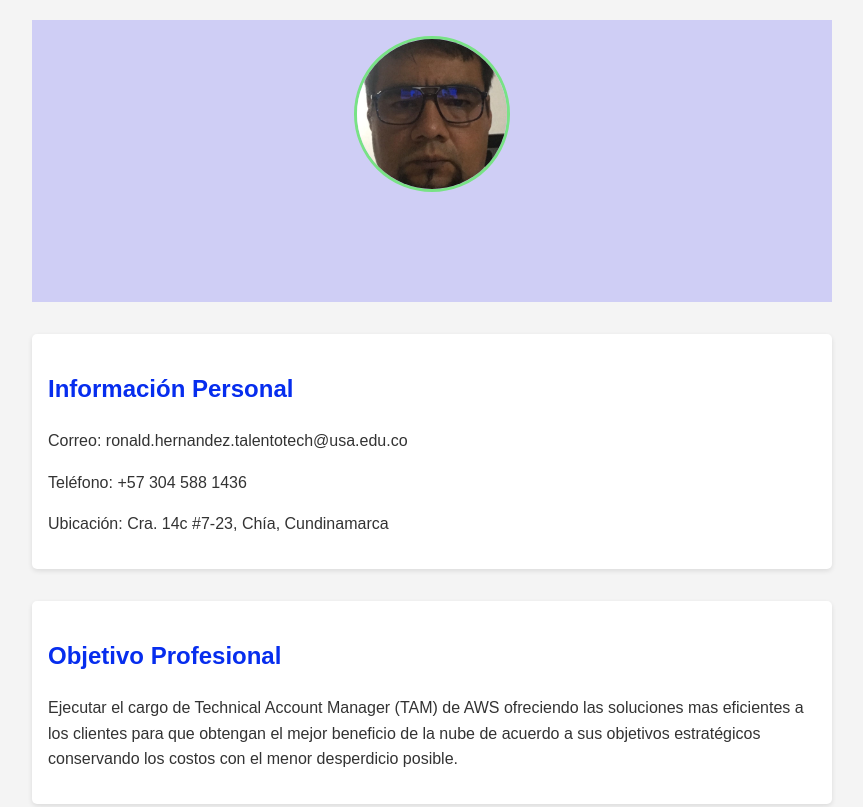
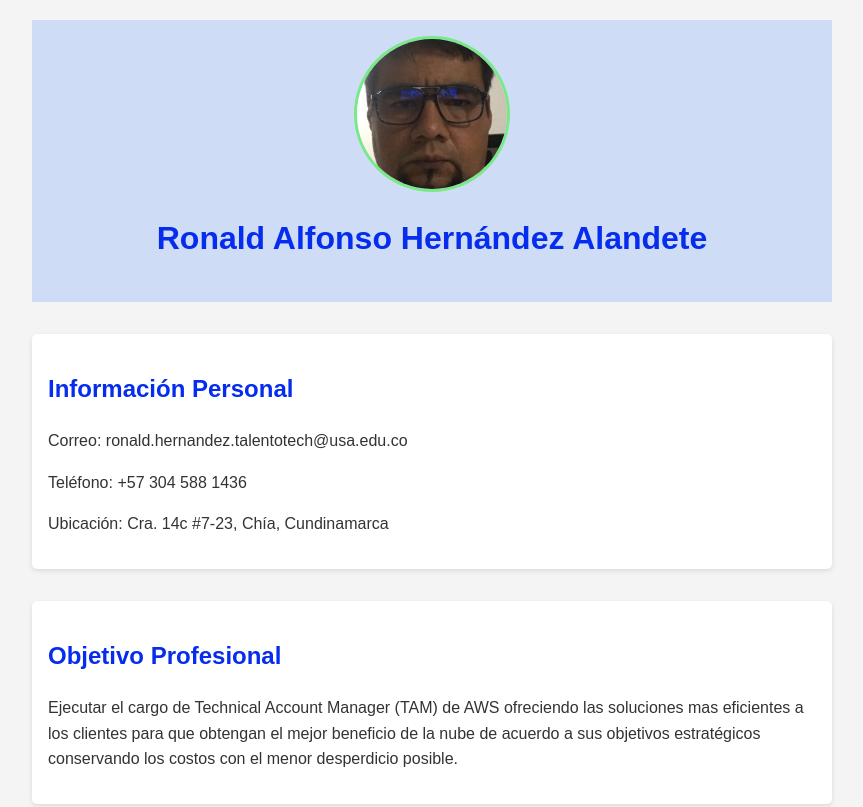
Before and after one commit to RonGitHubCloud/G13Reto01RonaldHernandez, a plain HTML site: page index.html in a window 1280 px wide. Shown: the top 807 px of the page, without its empty margins (208-1071 px from the left). Drawn offline with Linux system fonts and the light colour scheme.

Commit message:
diseño 5

```diff
--- a/styles.css
+++ b/styles.css
@@ -8,16 +8,13 @@ body {
     background-color: #f4f4f4;
 }
 header {
-    background-color: #0c04f628;
+    background-color: #0461f628;
     color: #ecedf2;
     text-align: center;
     padding: 1rem;
     margin-bottom: 2rem;
 }
-h1 {
-    color: #fbfbfb00;
-}
-h2 {
+h1, h2 {
     color: #062dee;
 }
 .photo {
```
